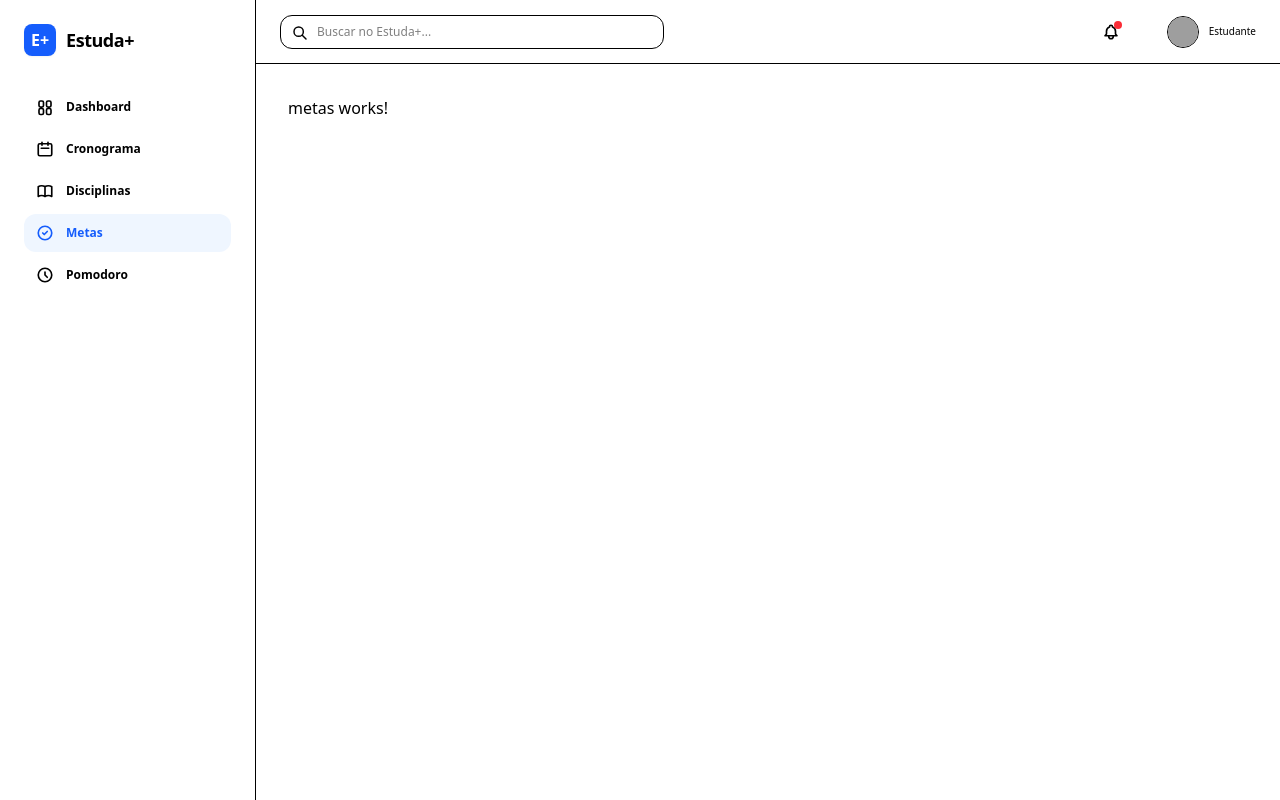
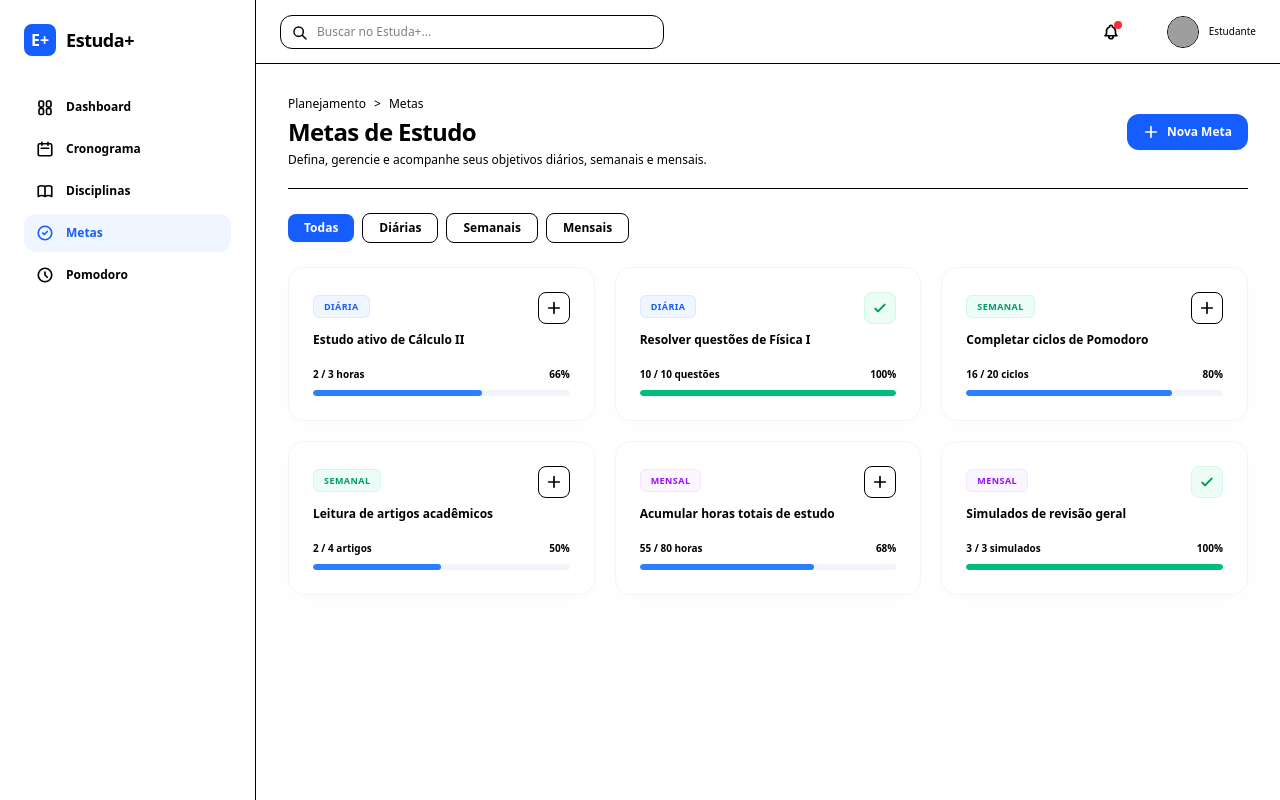
Before and after one commit to angelosilvanno/estuda-plus, an Angular app: page /metas in a window 1280 px wide. Built offline with nearby package versions, Linux system fonts and the light colour scheme; grey boxes are pictures that could not be loaded.

Commit message:
feat: implementa a página de metas com funcionalidades de gerenciamento e filtragem

```diff
--- a/src/app/features/metas/metas.html
+++ b/src/app/features/metas/metas.html
@@ -1 +1,92 @@
-<p>metas works!</p>
+<div class="space-y-6">
+
+  <div class="flex flex-col sm:flex-row justify-between items-start sm:items-center gap-4 border-b border-(--border-color) pb-5">
+    <div>
+      <div class="flex items-center gap-2 text-xs text-(--text-muted) mb-1">
+        <span>Planejamento</span>
+        <span>&gt;</span>
+        <span class="text-(--text-main) font-medium">Metas</span>
+      </div>
+      <h1 class="text-2xl font-bold tracking-tight">Metas de Estudo</h1>
+      <p class="text-xs text-(--text-muted) mt-1">Defina, gerencie e acompanhe seus objetivos diários, semanais e mensais.</p>
+    </div>
+
+    <button class="px-4 py-2.5 bg-blue-600 hover:bg-blue-700 text-white text-xs font-semibold rounded-xl transition-all shadow-xs hover:-translate-y-0.5 active:scale-[0.99] flex items-center gap-2 cursor-pointer">
+      <svg class="w-4 h-4" fill="none" stroke="currentColor" viewBox="0 0 24 24"><path stroke-linecap="round" stroke-linejoin="round" stroke-width="2.5" d="M12 4v16m8-8H4"/></svg>
+      Nova Meta
+    </button>
+  </div>
+
+  <div class="flex flex-wrap items-center gap-2">
+    <button
+      (click)="abaAtiva = 'todas'"
+      [class]="abaAtiva === 'todas' ? 'px-4 py-1.5 text-xs font-bold rounded-lg bg-blue-600 text-white shadow-xs cursor-pointer' : 'px-4 py-1.5 text-xs font-semibold rounded-lg bg-(--bg-surface) text-(--text-muted) border border-(--border-color) hover:text-(--text-main) cursor-pointer'"
+    >
+      Todas
+    </button>
+    <button
+      (click)="abaAtiva = 'diaria'"
+      [class]="abaAtiva === 'diaria' ? 'px-4 py-1.5 text-xs font-bold rounded-lg bg-blue-600 text-white shadow-xs cursor-pointer' : 'px-4 py-1.5 text-xs font-semibold rounded-lg bg-(--bg-surface) text-(--text-muted) border border-(--border-color) hover:text-(--text-main) cursor-pointer'"
+    >
+      Diárias
+    </button>
+    <button
+      (click)="abaAtiva = 'semanal'"
+      [class]="abaAtiva === 'semanal' ? 'px-4 py-1.5 text-xs font-bold rounded-lg bg-blue-600 text-white shadow-xs cursor-pointer' : 'px-4 py-1.5 text-xs font-semibold rounded-lg bg-(--bg-surface) text-(--text-muted) border border-(--border-color) hover:text-(--text-main) cursor-pointer'"
+    >
+      Semanais
+    </button>
+    <button
+      (click)="abaAtiva = 'mensal'"
+      [class]="abaAtiva === 'mensal' ? 'px-4 py-1.5 text-xs font-bold rounded-lg bg-blue-600 text-white shadow-xs cursor-pointer' : 'px-4 py-1.5 text-xs font-semibold rounded-lg bg-(--bg-surface) text-(--text-muted) border border-(--border-color) hover:text-(--text-main) cursor-pointer'"
+    >
+      Mensais
+    </button>
+  </div>
+
+  <div class="grid grid-cols-1 md:grid-cols-2 lg:grid-cols-3 gap-5">
+    <div
+      *ngFor="let meta of metasFiltradas"
+      class="bg-(--bg-surface) rounded-2xl border border-slate-100 dark:border-slate-800 shadow-[0_4px_20px_rgba(0,0,0,0.02)] hover:-translate-y-0.5 hover:shadow-xs transition-all duration-300 p-6 flex flex-col justify-between space-y-5"
+    >
+      <div class="flex justify-between items-start">
+        <div>
+          <span [class]="meta.tipo === 'diaria' ? 'text-[9px] font-extrabold px-2.5 py-1 rounded-md bg-blue-50 text-blue-600 border border-blue-100 dark:bg-blue-950/20 dark:text-blue-400 dark:border-blue-950/30 uppercase tracking-wider' : (meta.tipo === 'semanal' ? 'text-[9px] font-extrabold px-2.5 py-1 rounded-md bg-emerald-50 text-emerald-600 border border-emerald-100 dark:bg-emerald-950/20 dark:text-emerald-400 dark:border-emerald-950/30 uppercase tracking-wider' : 'text-[9px] font-extrabold px-2.5 py-1 rounded-md bg-purple-50 text-purple-600 border border-purple-100 dark:bg-purple-950/20 dark:text-purple-400 dark:border-purple-950/30 uppercase tracking-wider')">
+            {{ meta.tipo === 'diaria' ? 'Diária' : (meta.tipo === 'semanal' ? 'Semanal' : 'Mensal') }}
+          </span>
+          <h3 class="text-xs font-bold text-(--text-main) mt-4 line-clamp-2 leading-tight">{{ meta.descricao }}</h3>
+        </div>
+
+        <button
+          *ngIf="!meta.concluida"
+          (click)="incrementarProgresso(meta)"
+          class="w-8 h-8 rounded-lg bg-(--bg-primary) border border-(--border-color) hover:border-blue-500 hover:text-blue-600 flex items-center justify-center cursor-pointer transition-all shadow-3xs"
+          title="Incrementar progresso"
+        >
+          <svg class="w-4 h-4" fill="none" stroke="currentColor" viewBox="0 0 24 24"><path stroke-linecap="round" stroke-linejoin="round" stroke-width="2.5" d="M12 4v16m8-8H4"/></svg>
+        </button>
+
+        <div
+          *ngIf="meta.concluida"
+          class="w-8 h-8 rounded-lg bg-emerald-50 text-emerald-600 border border-emerald-100 dark:bg-emerald-950/20 dark:text-emerald-400 dark:border-emerald-950/30 flex items-center justify-center"
+        >
+          <svg class="w-4 h-4" fill="none" stroke="currentColor" viewBox="0 0 24 24"><path stroke-linecap="round" stroke-linejoin="round" stroke-width="3" d="M5 13l4 4L19 7"/></svg>
+        </div>
+      </div>
+
+      <div class="space-y-2">
+        <div class="flex justify-between items-center text-[10px] font-bold text-(--text-muted)">
+          <span>{{ meta.atual }} / {{ meta.meta }} {{ meta.unidade }}</span>
+          <span>{{ meta.porcentagem }}%</span>
+        </div>
+        <div class="w-full bg-slate-100 dark:bg-slate-800 h-1.5 rounded-full overflow-hidden">
+          <div
+            [class]="meta.concluida ? 'h-full bg-emerald-500 rounded-full transition-all duration-300' : 'h-full bg-blue-500 rounded-full transition-all duration-300'"
+            [style.width.%]="meta.porcentagem"
+          ></div>
+        </div>
+      </div>
+    </div>
+  </div>
+
+</div>
--- a/src/app/features/metas/metas.ts
+++ b/src/app/features/metas/metas.ts
@@ -1,9 +1,51 @@
 import { Component } from '@angular/core';
+import { CommonModule } from '@angular/common';
+import { FormsModule } from '@angular/forms';
+
+interface MetaEstudo {
+  id: number;
+  tipo: 'diaria' | 'semanal' | 'mensal';
+  descricao: string;
+  atual: number;
+  meta: number;
+  unidade: string;
+  porcentagem: number;
+  concluida: boolean;
+}
 
 @Component({
   selector: 'app-metas',
-  imports: [],
+  standalone: true,
+  imports: [CommonModule, FormsModule],
   templateUrl: './metas.html',
-  styleUrl: './metas.css',
+  styleUrl: './metas.css'
 })
-export class Metas {}
+export class Metas {
+  metas: MetaEstudo[] = [
+    { id: 1, tipo: 'diaria', descricao: 'Estudo ativo de Cálculo II', atual: 2, meta: 3, unidade: 'horas', porcentagem: 66, concluida: false },
+    { id: 2, tipo: 'diaria', descricao: 'Resolver questões de Física I', atual: 10, meta: 10, unidade: 'questões', porcentagem: 100, concluida: true },
+    { id: 3, tipo: 'semanal', descricao: 'Completar ciclos de Pomodoro', atual: 16, meta: 20, unidade: 'ciclos', porcentagem: 80, concluida: false },
+    { id: 4, tipo: 'semanal', descricao: 'Leitura de artigos acadêmicos', atual: 2, meta: 4, unidade: 'artigos', porcentagem: 50, concluida: false },
+    { id: 5, tipo: 'mensal', descricao: 'Acumular horas totais de estudo', atual: 55, meta: 80, unidade: 'horas', porcentagem: 68, concluida: false },
+    { id: 6, tipo: 'mensal', descricao: 'Simulados de revisão geral', atual: 3, meta: 3, unidade: 'simulados', porcentagem: 100, concluida: true }
+  ];
+
+  abaAtiva: 'todas' | 'diaria' | 'semanal' | 'mensal' = 'todas';
+
+  get metasFiltradas(): MetaEstudo[] {
+    if (this.abaAtiva === 'todas') {
+      return this.metas;
+    }
+    return this.metas.filter(m => m.tipo === this.abaAtiva);
+  }
+
+  incrementarProgresso(meta: MetaEstudo): void {
+    if (meta.atual < meta.meta) {
+      meta.atual++;
+      meta.porcentagem = Math.round((meta.atual / meta.meta) * 100);
+      if (meta.atual === meta.meta) {
+        meta.concluida = true;
+      }
+    }
+  }
+}
```
